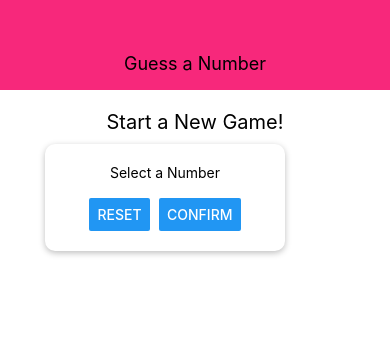
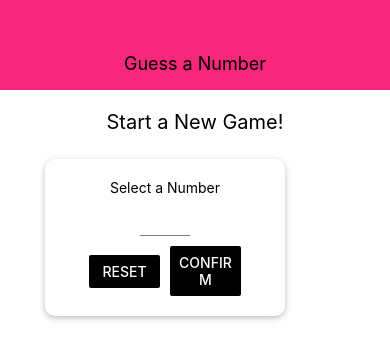
Before and after one commit to japerry911/GuessANumber_ReactNative_App, a React Native app: screen / in a window 390 px wide. Shown: the top 360 px of the page. Built offline with nearby package versions, Linux system fonts and the light colour scheme.

Commit message:
Bedtime, adde validation to input

```diff
--- a/src/components/Card.js
+++ b/src/components/Card.js
@@ -3,7 +3,7 @@ import { View, StyleSheet } from 'react-native';
 
 const Card = ({ children, style }) => {
     return (
-        <View style={{ ...styles.inputViewStyle, ...style }}>{children}</View>
+        <View style={{ ...styles.inputViewStyle, ...style }} >{children}</View>
     );
 };
 
--- a/src/components/Header.js
+++ b/src/components/Header.js
@@ -1,5 +1,6 @@
 import React from 'react';
 import { View, Text, StyleSheet } from 'react-native';
+import Colors from '../constants/colors';
 
 const Header = ({ title }) => {
     return (
@@ -14,7 +15,7 @@ const styles = StyleSheet.create({
         width: '100%',
         height: 90,
         paddingTop: 36,
-        backgroundColor: '#F7287B',
+        backgroundColor: Colors.primary,
         alignItems: 'center',
         justifyContent: 'center'
     },
--- /dev/null
+++ b/src/components/Input.js
@@ -0,0 +1,22 @@
+import React from 'react';
+import { TextInput, StyleSheet } from 'react-native';
+
+const Input = props => {
+    return (
+        <TextInput
+            {...props}
+            style={{ ...styles.textInputStyle, ...props.style }}
+        />
+    );
+};
+
+const styles = StyleSheet.create({
+    textInputStyle: {
+        height: 30,
+        borderBottomColor: 'grey',
+        borderBottomWidth: 1,
+        marginVertical: 10,
+    }
+});
+
+export default Input
--- /dev/null
+++ b/src/constants/colors.js
@@ -0,0 +1,4 @@
+export default {
+    primary: '#f7287b',
+    accent: '#c717fc'
+};
--- a/src/screens/StartGameScreen.js
+++ b/src/screens/StartGameScreen.js
@@ -1,6 +1,7 @@
 import React from 'react';
 import { View, StyleSheet, Text, TextInput, Button } from 'react-native';
 import Card from '../components/Card';
+import Input from '../components/Input';
 
 const StartGameScreen = () => {
     return (
@@ -9,10 +10,20 @@ const StartGameScreen = () => {
             <View style={styles.inputViewStyle}>
                 <Card style={styles.inputCardStyle}>
                     <Text>Select a Number</Text>
-                    <TextInput />
+                    <Input style={styles.textInputStyle} keyboardType='numeric' maxLength={2}/>
                     <View style={styles.buttonViewStyle}>
-                        <Button title='Reset' />
-                        <Button title='Confirm' />
+                        <View style={styles.resetButtonStyle}>
+                            <Button
+                                title='Reset'
+                                color='black'
+                            />
+                        </View>
+                        <View style={styles.confirmButtonStyle}>
+                            <Button
+                                title='Confirm'
+                                color='black'
+                            />
+                        </View>
                     </View>
                 </Card>
             </View>
@@ -21,10 +32,23 @@ const StartGameScreen = () => {
 };
 
 const styles = StyleSheet.create({
+    resetButtonStyle: {
+        backgroundColor: '#ff9999',
+        marginRight: 5,
+        flex: 1,
+        borderRadius: 10
+    },
+    confirmButtonStyle: {
+        backgroundColor: 'lightgreen',
+        marginLeft: 5,
+        flex: 1,
+        borderRadius: 10
+    },
     inputCardStyle: {
         width: 300,
         maxWidth: '80%',
         alignItems: 'center',
+        marginTop: 15
     },
     titleStyle: {
         fontSize: 20,
@@ -39,8 +63,11 @@ const styles = StyleSheet.create({
         flexDirection: 'row',
         justifyContent: 'space-evenly',
         alignItems: 'center',
-        width: '100%',
-        paddingHorizontal: 15
+        paddingHorizontal: 15,
+    },
+    textInputStyle: {
+        width: 50,
+        textAlign: 'center'
     }
 });
 
```
